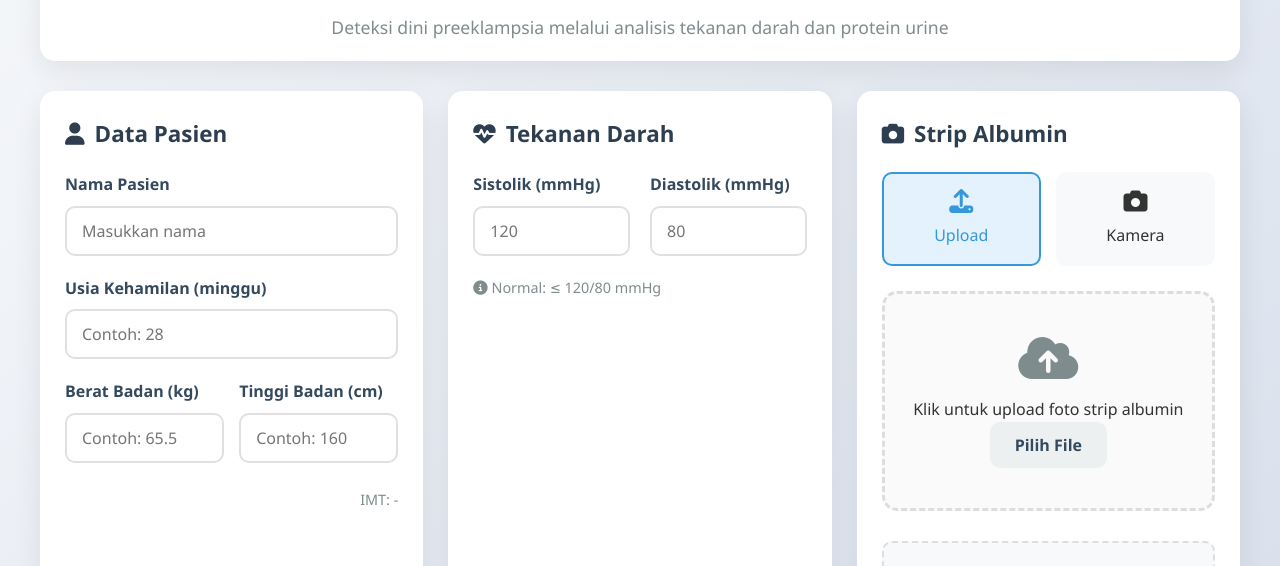
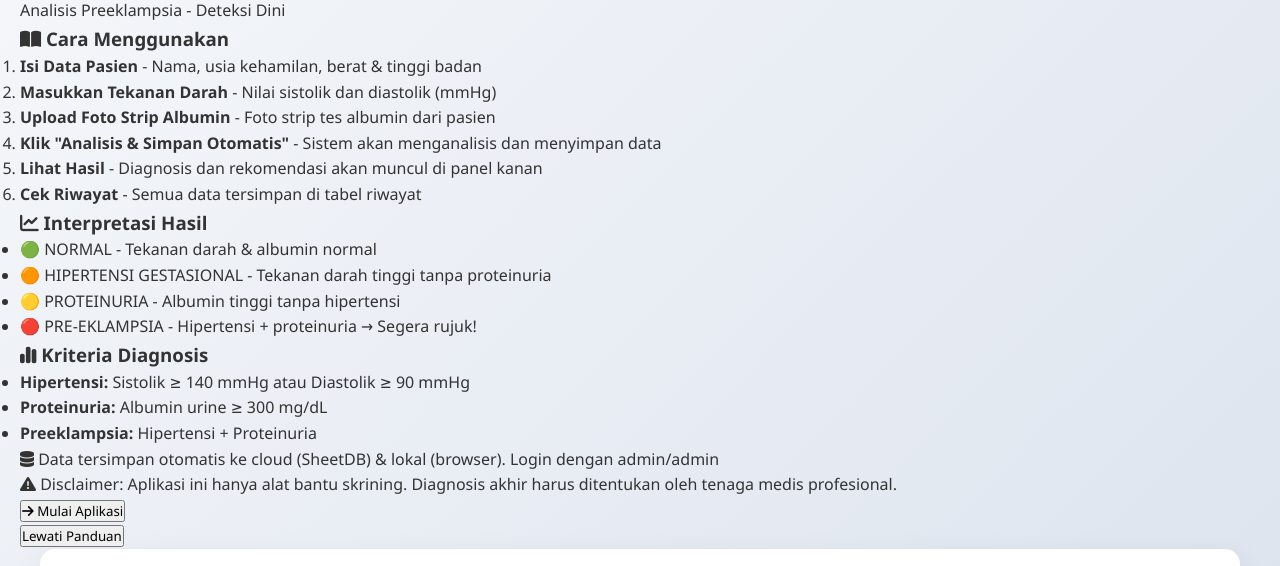
Before and after one commit to risdiansyah29/preeklamsia, a plain HTML site: page index.html in a window 1280 px wide. Shown: the part 103-669 px from the top of the page. Drawn offline with Linux system fonts and the light colour scheme.

Commit message:
Update panduan aplikasi

```diff
--- a/index.html
+++ b/index.html
@@ -375,6 +375,66 @@
     </style> -->
 </head>
 <body>
+
+    <!-- POPUP PANDUAN -->
+<div id="guideModal" class="guide-modal-overlay">
+    <div class="guide-modal-container">
+        <div class="guide-modal-header">
+            <i class="fas fa-hand-holding-heart"></i>
+            <h2>Panduan Aplikasi</h2>
+            <p>Analisis Preeklampsia - Deteksi Dini</p>
+        </div>
+
+        <div class="guide-modal-body">
+            <h3><i class="fas fa-book-open"></i> Cara Menggunakan</h3>
+            <ol>
+                <li><strong>Isi Data Pasien</strong> - Nama, usia kehamilan, berat & tinggi badan</li>
+                <li><strong>Masukkan Tekanan Darah</strong> - Nilai sistolik dan diastolik (mmHg)</li>
+                <li><strong>Upload Foto Strip Albumin</strong> - Foto strip tes albumin dari pasien</li>
+                <li><strong>Klik "Analisis & Simpan Otomatis"</strong> - Sistem akan menganalisis dan menyimpan data</li>
+                <li><strong>Lihat Hasil</strong> - Diagnosis dan rekomendasi akan muncul di panel kanan</li>
+                <li><strong>Cek Riwayat</strong> - Semua data tersimpan di tabel riwayat</li>
+            </ol>
+
+            <h3><i class="fas fa-chart-line"></i> Interpretasi Hasil</h3>
+            <ul>
+                <li><span class="diagnosis-normal">🟢 NORMAL</span> - Tekanan darah & albumin normal</li>
+                <li><span class="diagnosis-hipertensi">🟠 HIPERTENSI GESTASIONAL</span> - Tekanan darah tinggi tanpa proteinuria</li>
+                <li><span class="diagnosis-proteinuria">🟡 PROTEINURIA</span> - Albumin tinggi tanpa hipertensi</li>
+                <li><span class="diagnosis-preeklampsia">🔴 PRE-EKLAMPSIA</span> - Hipertensi + proteinuria → Segera rujuk!</li>
+            </ul>
+
+            <h3><i class="fas fa-chart-simple"></i> Kriteria Diagnosis</h3>
+            <ul>
+                <li><strong>Hipertensi:</strong> Sistolik ≥ 140 mmHg atau Diastolik ≥ 90 mmHg</li>
+                <li><strong>Proteinuria:</strong> Albumin urine ≥ 300 mg/dL</li>
+                <li><strong>Preeklampsia:</strong> Hipertensi + Proteinuria</li>
+            </ul>
+
+            <div class="guide-info-badge">
+                <i class="fas fa-database"></i>
+                <span>Data tersimpan otomatis ke cloud (SheetDB) & lokal (browser). Login dengan admin/admin</span>
+            </div>
+
+            <div class="guide-warning-badge">
+                <i class="fas fa-exclamation-triangle"></i>
+                <span>Disclaimer: Aplikasi ini hanya alat bantu skrining. Diagnosis akhir harus ditentukan oleh tenaga medis profesional.</span>
+            </div>
+        </div>
+
+        <div class="guide-modal-footer">
+            <button class="btn-start-guide" id="startAppBtn">
+                <i class="fas fa-arrow-right"></i> Mulai Aplikasi
+            </button>
+            <br>
+            <button class="btn-skip-guide" id="skipGuideBtn">
+                Lewati Panduan
+            </button>
+        </div>
+    </div>
+</div>
+
+
     <div class="container">
         <header>
             <div class="header-top">
```
